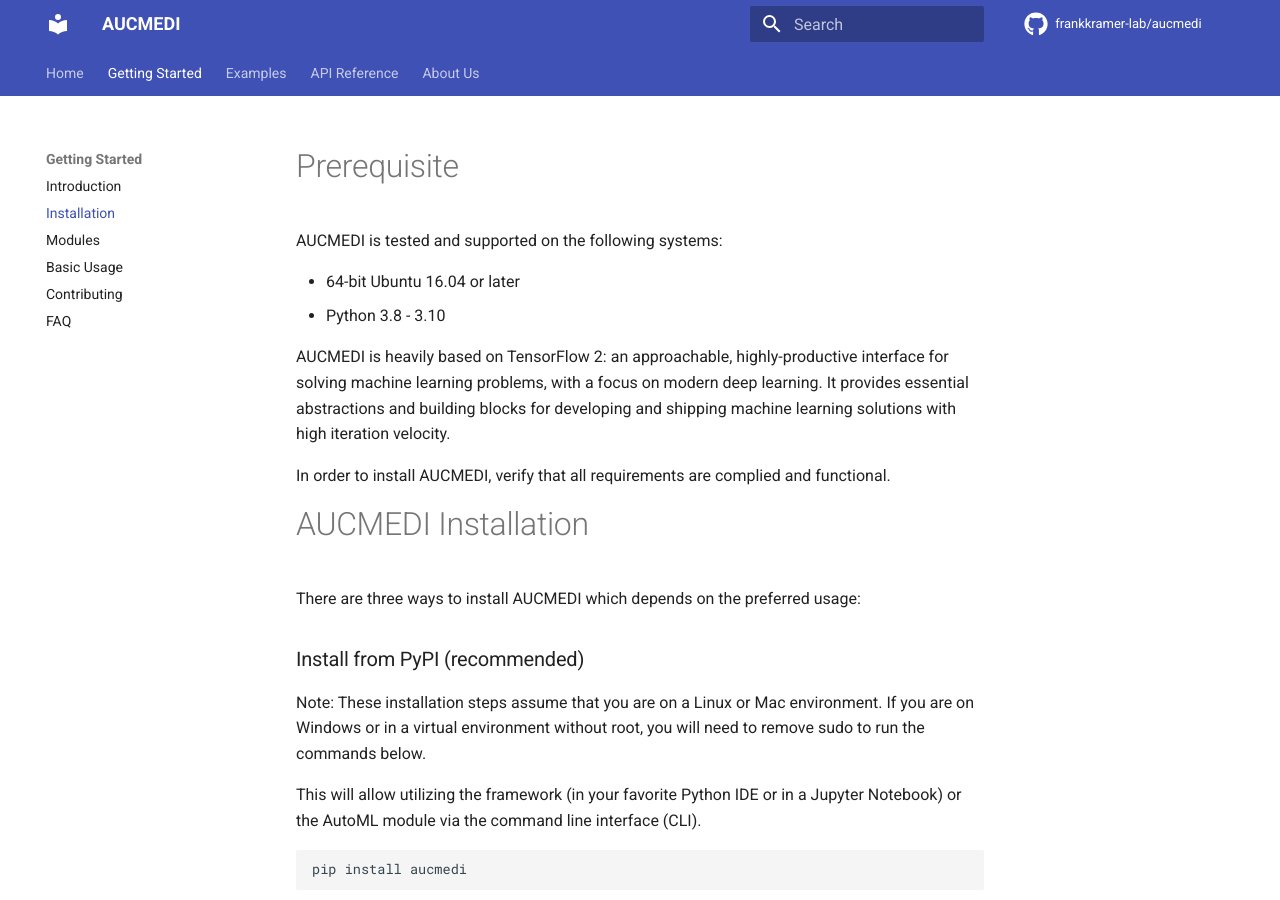
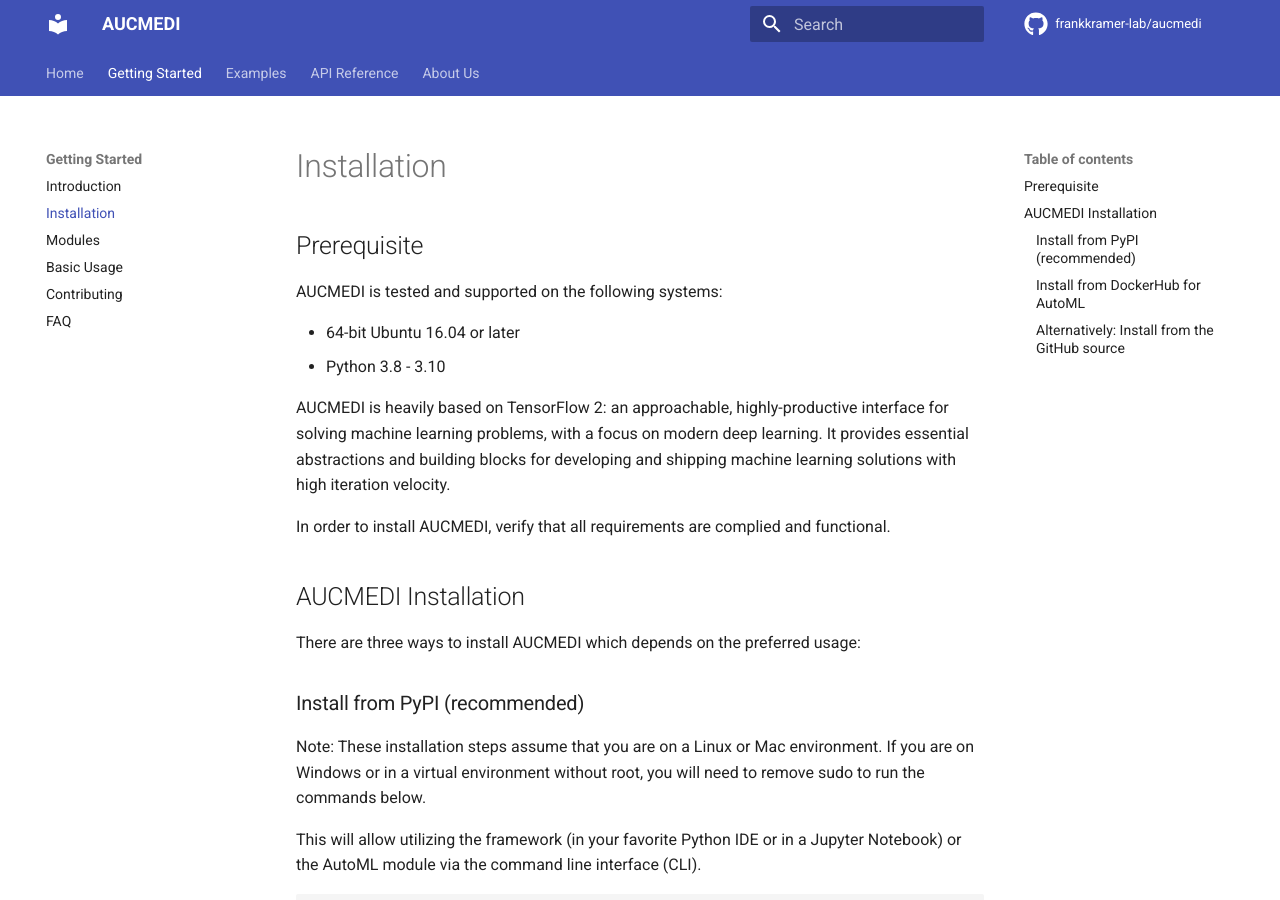
Before and after one commit to frankkramer-lab/aucmedi, an MkDocs documentation site: the page built from docs/getstarted/setup.md, in a window 1280 px wide and 900 px high. Built offline with MkDocs 1.6.1 and Material for MkDocs 9.7.7, drawn with Linux system fonts in a browser that asks for light colours; comment, search, counter and statistics services are not loaded.

Commit message:
last change for today

```diff
--- a/docs/getstarted/setup.md
+++ b/docs/getstarted/setup.md
@@ -1,4 +1,4 @@
-# Prerequisite
+## Prerequisite
 
 AUCMEDI is tested and supported on the following systems:
 
@@ -10,7 +10,7 @@ AUCMEDI is heavily based on TensorFlow 2: an approachable, highly-productive int
 In order to install AUCMEDI, verify that all requirements are complied and functional.
 
 
-# AUCMEDI Installation
+## AUCMEDI Installation
 
 There are three ways to install AUCMEDI which depends on the preferred usage:
 
```
